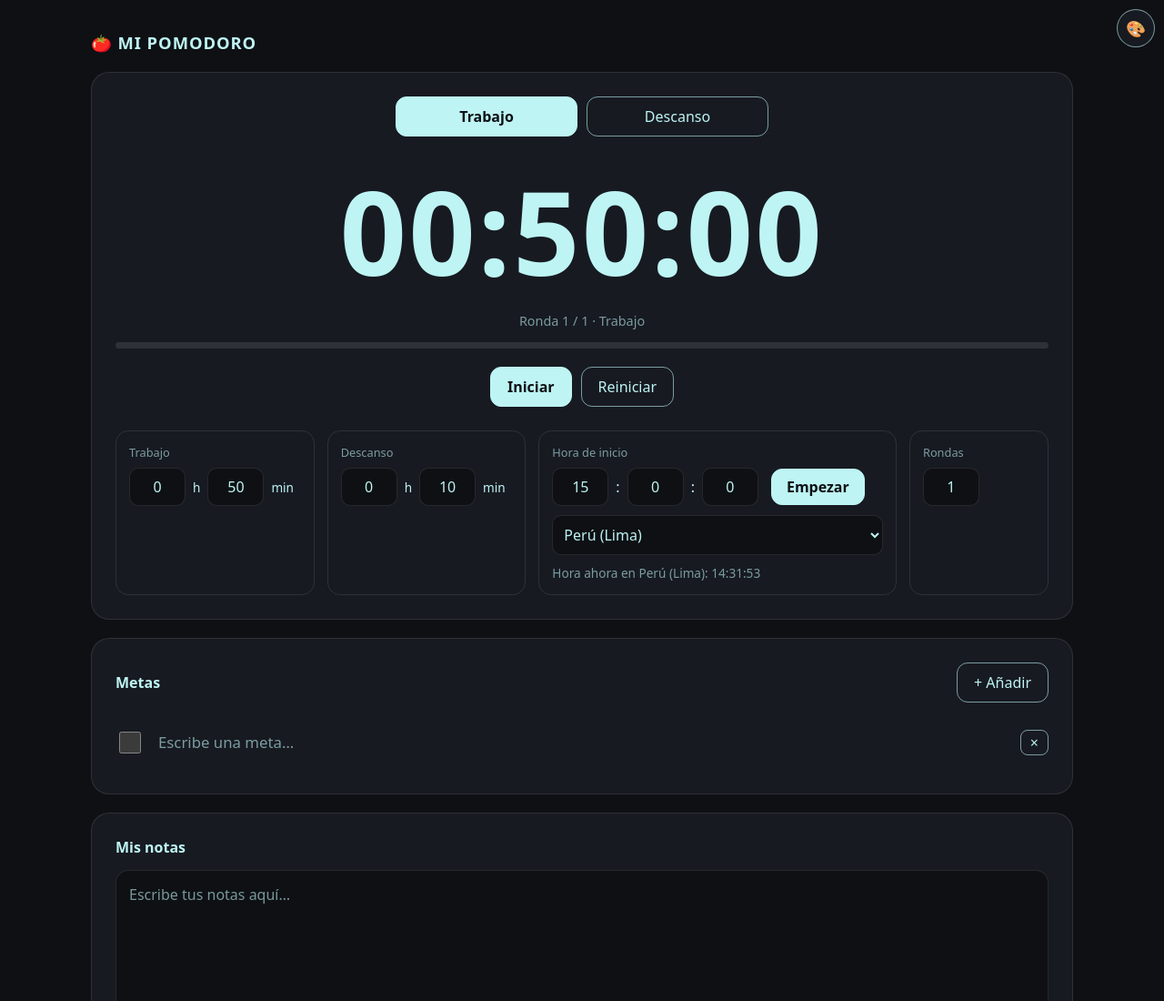
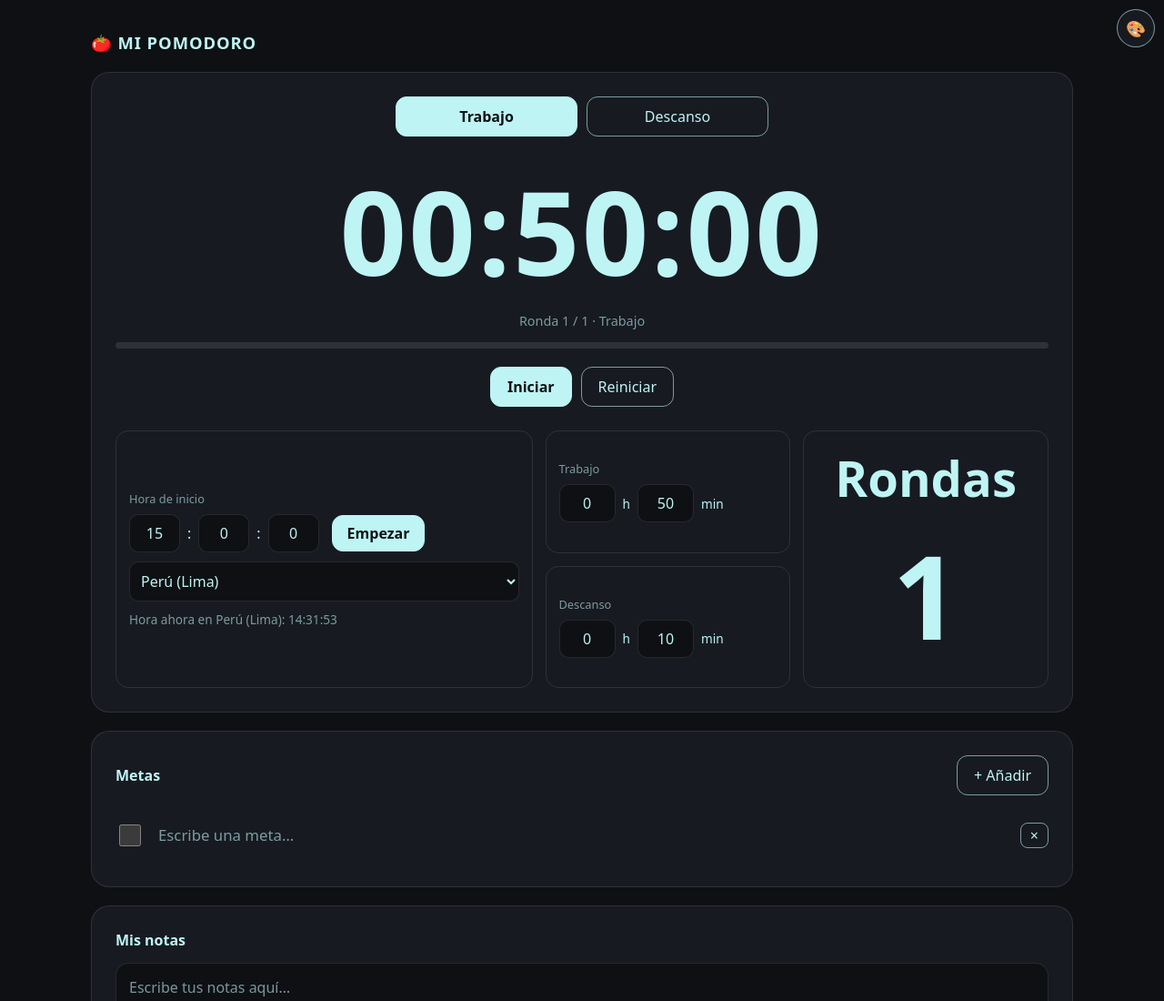
Before and after one commit to felipehid0023/felipehid0023.github.io, a plain HTML site: page index.html in a window 1280 px wide. Shown: the top 1100 px of the page at 91% size. Drawn offline with Linux system fonts and the light colour scheme.

Commit message:
Update index.html

```diff
--- a/index.html
+++ b/index.html
@@ -26,14 +26,24 @@ button.on{background:var(--c);color:#0e1014;border-color:var(--c);font-weight:60
 .bar{height:7px;border-radius:7px;background:var(--line);overflow:hidden;margin-bottom:20px}
 .bar i{display:block;height:100%;width:0;background:var(--c)}
 .ctrl{display:flex;gap:10px;justify-content:center;flex-wrap:wrap;align-items:center}
-.cfg{display:grid;grid-template-columns:repeat(auto-fit,minmax(240px,1fr));gap:14px;margin-top:26px}
-@media(min-width:900px){.cfg{grid-template-columns:1fr 1fr 1.8fr .7fr}}
-.cfg>div{border:1px solid var(--line);border-radius:14px;padding:14px}
+.cfg{display:grid;grid-template-columns:1fr;gap:14px;margin-top:26px}
+@media(min-width:900px){
+.cfg{grid-template-columns:1.7fr 1fr 1fr}
+.c-hora{grid-column:1;grid-row:1/3}
+.c-trab{grid-column:2;grid-row:1}
+.c-desc{grid-column:2;grid-row:2}
+.c-ron{grid-column:3;grid-row:1/3}
+}
+.cfg>div{border:1px solid var(--line);border-radius:14px;padding:14px;display:flex;flex-direction:column;justify-content:center;min-width:0}
 .cfg span.t{display:block;font-size:.8rem;color:var(--dim);margin-bottom:8px}
 .cfg label,.cfg small{font-size:.85rem}
 .cfg small{display:block;color:var(--dim);margin-top:10px}
 .row{display:flex;align-items:center;gap:8px;flex-wrap:wrap}
 .row button{margin-left:6px;padding:8px 16px}
+.c-hora .row input[type=number]{width:56px}
+.cfg .c-ron{align-items:center;text-align:center;overflow:hidden}
+.cfg .c-ron span.t{font-size:clamp(1.8rem,4.5vw,3.4rem);font-weight:700;color:var(--c);margin:0 0 4px}
+.cfg .c-ron input[type=number]{width:100%;min-width:0;background:transparent;border:0;padding:0;font-size:clamp(4.5rem,11vw,8rem);font-weight:700;line-height:1;text-align:center;font-variant-numeric:tabular-nums}
 input[type=number],select{background:#0e1014;border:1px solid var(--line);border-radius:10px;padding:9px 8px;outline:none}
 input[type=number]{width:62px;text-align:center;-moz-appearance:textfield;appearance:textfield}
 input[type=number]::-webkit-inner-spin-button,input[type=number]::-webkit-outer-spin-button{-webkit-appearance:none;margin:0}
@@ -89,13 +99,7 @@ textarea::placeholder{color:var(--dim)}
     </div>
 
     <div class="cfg">
-      <div><span class="t">Trabajo</span>
-        <div class="row"><input type="number" id="wh"> <label>h</label>
-        <input type="number" id="wm"> <label>min</label></div></div>
-      <div><span class="t">Descanso</span>
-        <div class="row"><input type="number" id="rh"> <label>h</label>
-        <input type="number" id="rm"> <label>min</label></div></div>
-      <div><span class="t">Hora de inicio</span>
+      <div class="c-hora"><span class="t">Hora de inicio</span>
         <div class="row">
           <input type="number" id="th"> :
           <input type="number" id="tm"> :
@@ -104,8 +108,14 @@ textarea::placeholder{color:var(--dim)}
         </div>
         <select id="tz"></select>
         <small id="clock"></small></div>
-      <div><span class="t">Rondas</span>
-        <div class="row"><input type="number" id="rd"></div></div>
+      <div class="c-trab"><span class="t">Trabajo</span>
+        <div class="row"><input type="number" id="wh"> <label>h</label>
+        <input type="number" id="wm"> <label>min</label></div></div>
+      <div class="c-desc"><span class="t">Descanso</span>
+        <div class="row"><input type="number" id="rh"> <label>h</label>
+        <input type="number" id="rm"> <label>min</label></div></div>
+      <div class="c-ron"><span class="t">Rondas</span>
+        <input type="number" id="rd"></div>
     </div>
   </section>
 
```
